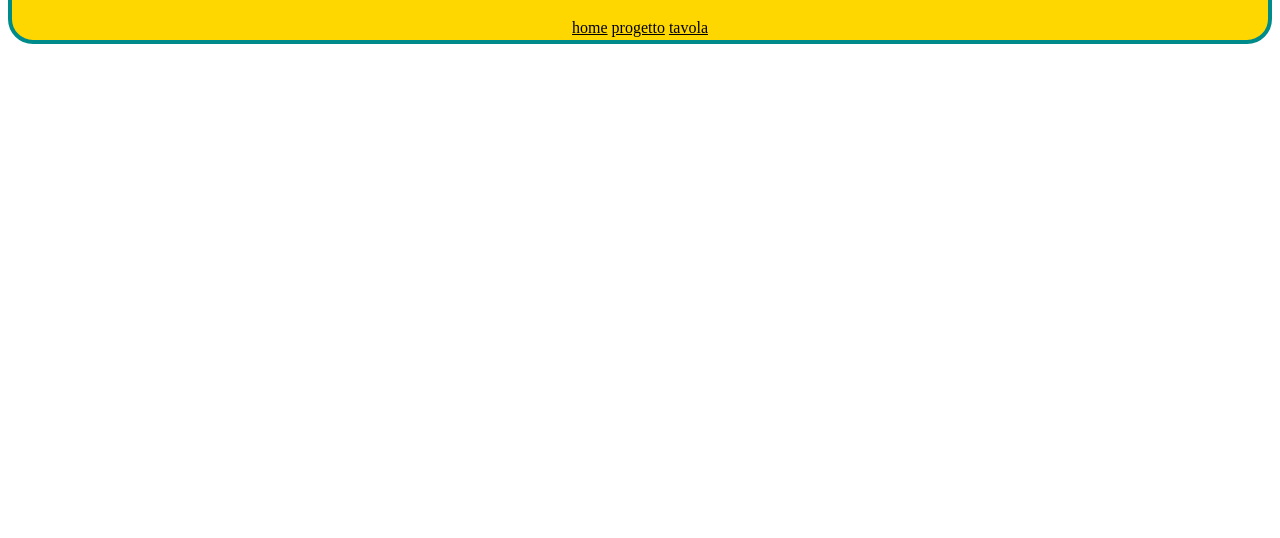
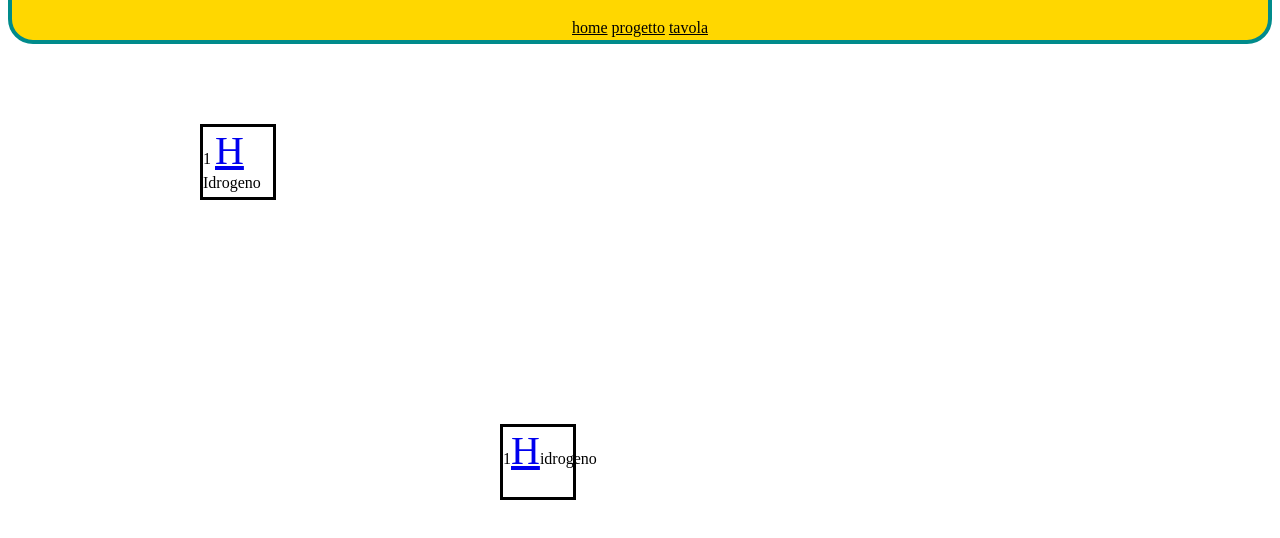
Before and after one commit to Misci-h/sito-web-gabbibo, a plain HTML site: page tavola.html in a window 1280 px wide. Shown: the part 76-614 px from the top of the page. Drawn offline with Linux system fonts and the light colour scheme.

Commit message:
lamammaditocco

```diff
--- /dev/null
+++ b/script.js
@@ -0,0 +1,28 @@
+
+
+let contenitore = document.createElement('div');
+contenitore.style.borderStyle= 'solid';
+contenitore.style.width = '70px';
+contenitore.style.height = '70px';
+contenitore.style.position = 'absolute';
+contenitore.style.top = '500px';
+contenitore.style.left = '500px';
+
+
+let numeroAtomico = document.createElement('span');
+numeroAtomico.innerText ='1';
+
+let simbolo = document.createElement('a');
+simbolo.innerText = 'H'
+simbolo.style.fontSize = '40px';
+simbolo.href = "https://it.wikipedia.org/wiki/Idrogeno"
+
+let nomeElemento = document.createElement('span');
+nomeElemento.innerText = 'idrogeno';
+
+contenitore.appendChild(numeroAtomico);
+contenitore.appendChild(simbolo);
+contenitore.appendChild(nomeElemento);
+
+let contenutoPrincipale = document.getElementById('contenuto-principale')
+contenutoPrincipale.appendChild(contenitore);
--- a/style.css
+++ b/style.css
@@ -11,3 +11,14 @@
         font-size: medium;
         color: black
     }
+    .contenitore{
+        border-style: solid;
+        width: 70px;
+        height: 70px;
+        position: absolute;
+        top: 200px;
+        left: 200px;
+    }
+    .simbolo{
+        font-size: 40px;
+    }
--- a/tavola.html
+++ b/tavola.html
@@ -18,13 +18,17 @@
 <link rel="stylesheet" href="style.css">
         </nav>
     </header>
-    <main>
-
+    <main id="contenuto-principale">
+<div class="contenitore">
+    <span class="numero-atomico">1</span>
+   <a class="simbolo" href="https://it.wikipedia.org/wiki/Idrogeno" target="_blank" rel="noopener noreferrer">H</a>
+   <span class="nome-elemento">Idrogeno</span>
+</div>
     </main>
     <footer>
 
     </footer>
 
 </body>
-
+<script src="script.js"></script>
 </html>
```
